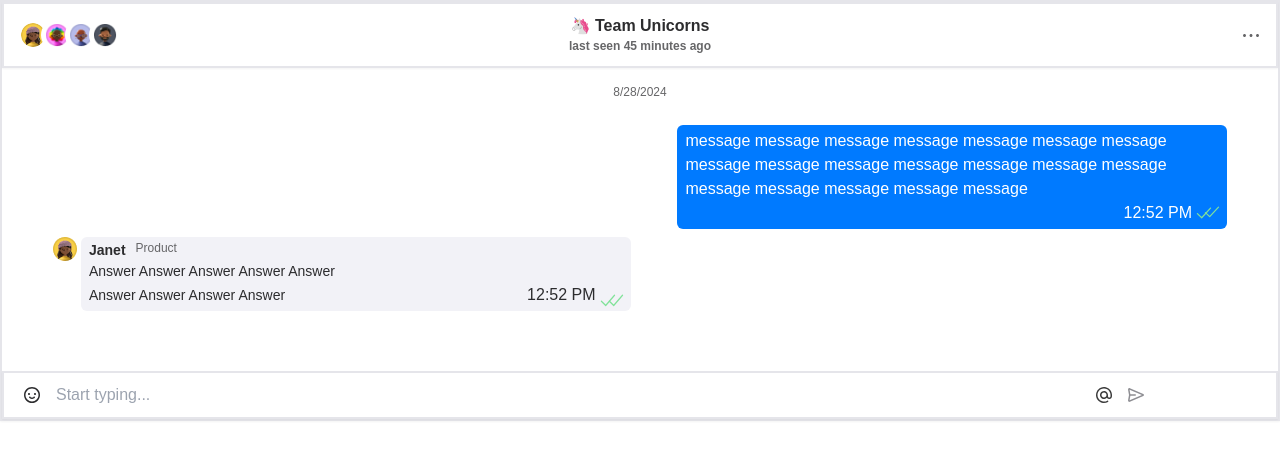
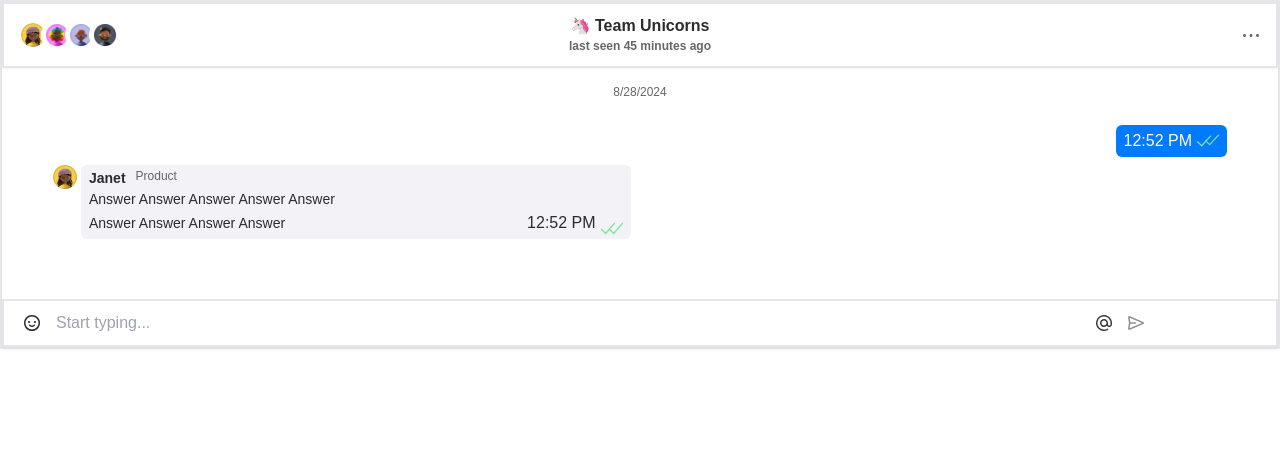
Before and after one commit to IliaTretiak/test_joytechnology, a Next.js app: page / in a window 1280 px wide. Shown: the top 460 px of the page. Built offline with nearby package versions, Linux system fonts and the light colour scheme.

Commit message:
Added preventdefault

```diff
--- a/package.json
+++ b/package.json
@@ -12,6 +12,7 @@
     "next": "14.2.5",
     "react": "^18",
     "react-dom": "^18",
+    "react-hook-form": "^7.53.0",
     "zustand": "^4.5.5"
   },
   "devDependencies": {
--- a/src/app/App.tsx
+++ b/src/app/App.tsx
@@ -2,10 +2,8 @@
 import Header from '../components/header/index'
 import Bubble from '../components/messager/index'
 import Footer from '../components/footer'
-import useStore from '../stores/store'
 
 const Page = () => {
-  const { messager } = useStore();
 
     return (
       <div className='grid grid-rows-1 grid-flow-col'>
@@ -15,7 +13,6 @@ const Page = () => {
               <div className='flex items-end'>
               <Footer />
               </div>
-              {messager}
         </div>
       </div>
     )
--- a/src/components/footer/index.tsx
+++ b/src/components/footer/index.tsx
@@ -6,18 +6,21 @@ import Upload from './upload'
 import { useState } from 'react';
 import { ChangeEvent } from "react";
 
-
 const Footer = () => {
     const storage = window.localStorage;
     const [message, setMessage] = useState<any>(storage.getItem("message"))
 
-    // const { addMessage } = useStore();
+    const { messager, addMessage } = useStore();
 
     const changeMessage = (e: ChangeEvent) => {
         const value = (e.target as HTMLInputElement).value;
         storage.setItem('message', value);
         setMessage(value);
     };
+    const sendMessage = (e: { preventDefault: () => void; }) : any => {
+        e.preventDefault();
+        addMessage(message)
+      }
 
     return (
         <div className='w-[100%] pt-[60px]'>
@@ -30,13 +33,17 @@ const Footer = () => {
                 <Input
                 changeMessage={changeMessage}
                 message={message}
+                messager={messager}
                 />
                 <Upload />
+                <button
+                onClick={sendMessage}
+                >
                 <img
                 className='pr-[20px]'
-                // onClick={(message) => addMessage(message)}
                 src={sand.src} alt='отправить сообщение'>
                 </img>
+                </button>
             </fieldset>
         </form>
         </div>
--- a/src/components/footer/input.tsx
+++ b/src/components/footer/input.tsx
@@ -3,11 +3,13 @@ import { FC } from 'react';
 interface InputProps {
     changeMessage?: any;
     message?: string | undefined;
+    messager?: any;
   }
 
 const Input:FC<InputProps> = ({
     changeMessage,
-    message
+    message,
+    messager
 }) => {
     return (
         <input
--- a/src/components/messager/message.tsx
+++ b/src/components/messager/message.tsx
@@ -1,6 +1,8 @@
+import useStore from '../../stores/store'
 import check from '../../assets/images/check.svg'
 
 const Message = () => {
+        const { messager } = useStore();
     return (
         <div className="flex justify-end pl-20 pr-[51px]">
             <div className='
@@ -11,7 +13,7 @@ const Message = () => {
             max-w-[48%]
             '>
                 <span>
-                    message message  message message message message message message message message message message message message message message message message message
+                    {messager}
                 </span>
                 <div className="flex justify-end">
                     <div className='flex justify-center gap-[4px]'>
--- a/src/stores/store.js
+++ b/src/stores/store.js
@@ -2,8 +2,10 @@ import {create} from 'zustand';
 
 const useStore = create(set => ({
   messager: [],
-  addMessage: (message) => set((state) => ({ ...state, messager: [...state.messager]})),
-  // addTodo: (text) => set((state) => ({ ...state, todos: [...state.todos, { text, completed: false }] })),
+  addMessage: (message) => {
+    set((state) => ({
+      // ...state,
+      messager: [...state.messager, message]}))},
 }));
 
 export default useStore;
```
Also changed, not shown: 1 other file (tests, documents, lock files or other folders).
